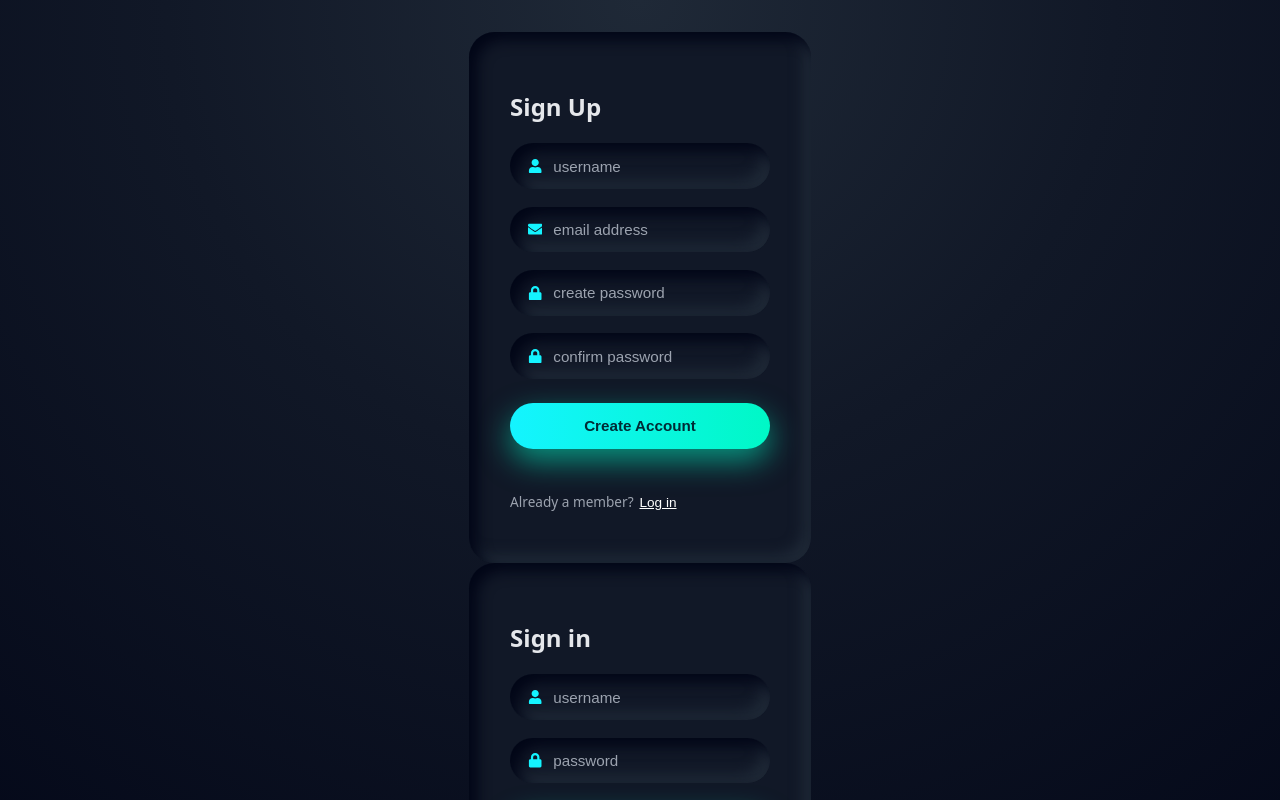
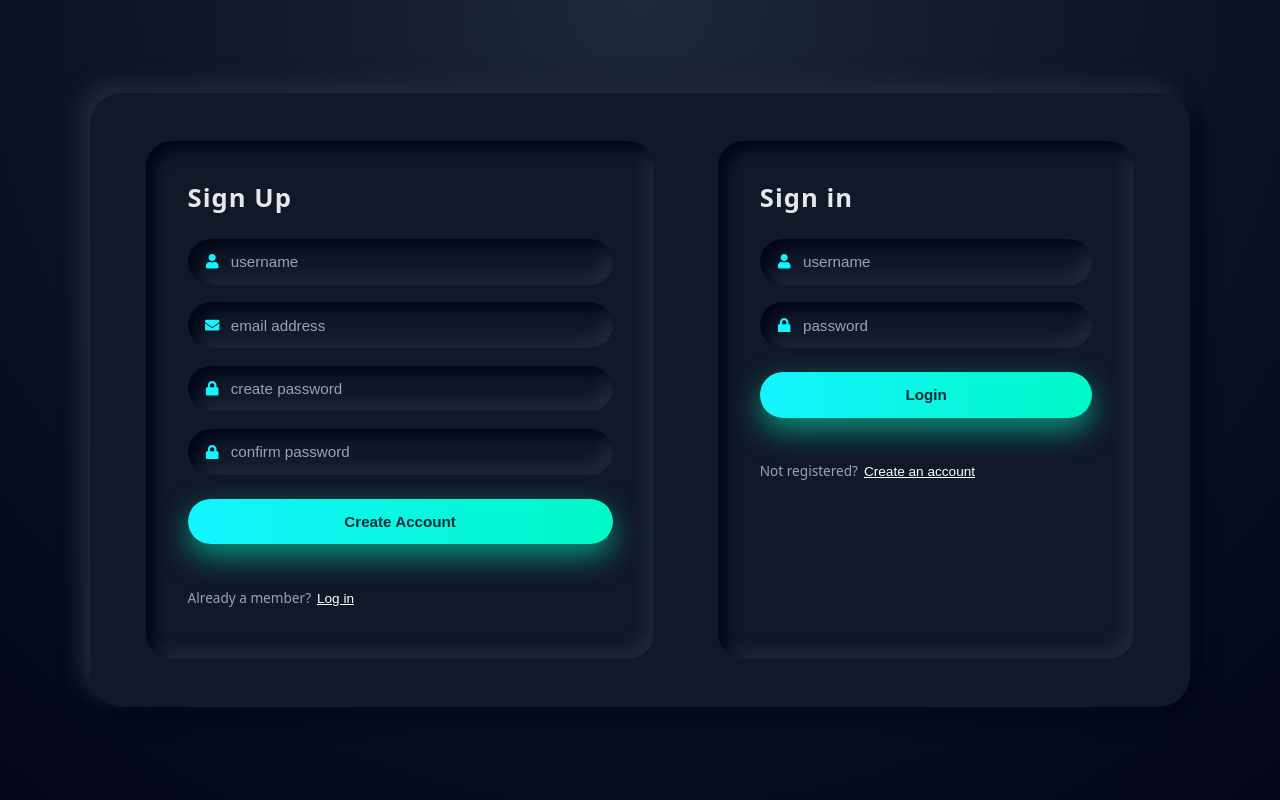
Before and after one commit to Officialw0z/meetup, a React (Vite) app in the folder client/: page / in a window 1280 px wide. Shown: the top 800 px of the page. Built offline with nearby package versions, Linux system fonts and the light colour scheme.

Commit message:
Auth layout fix: Sign up + Sign in sida vid sida

```diff
--- a/client/src/App.jsx
+++ b/client/src/App.jsx
@@ -1,10 +1,13 @@
 // src/App.js
 import React from "react";
 import AuthPage from "./components/AuthPage.jsx";
+import MeetupList from "./components/MeetupsPage.jsx";
 import "./index.css";
 
 function App() {
   return <AuthPage />;
+  return <MeetupList />;
+
 }
 
 export default App;
--- a/client/src/components/AuthPage.jsx
+++ b/client/src/components/AuthPage.jsx
@@ -1,3 +1,4 @@
+
 import React from "react";
 import "../styles/AuthPage.scss";
 import { FaUser, FaLock, FaEnvelope } from "react-icons/fa";
@@ -5,10 +6,10 @@ import { FaUser, FaLock, FaEnvelope } from "react-icons/fa";
 const AuthPage = () => {
   return (
     <div className="auth">
-      <div className="authwrapper">
+      <div className="auth__wrapper">
         {/* SIGN UP */}
         <div className="auth-card auth-card--left">
-          <h2 className="auth-cardtitle">Sign Up</h2>
+          <h2 className="auth-card__title">Sign Up</h2>
 
           <form className="auth-form">
             <div className="auth-input">
@@ -48,9 +49,10 @@ const AuthPage = () => {
             </p>
           </form>
         </div>
+
         {/* SIGN IN */}
         <div className="auth-card auth-card--right">
-          <h2 className="auth-cardtitle">Sign in</h2>
+          <h2 className="auth-card__title">Sign in</h2>
 
           <form className="auth-form">
             <div className="auth-input">
@@ -71,7 +73,7 @@ const AuthPage = () => {
               Login
             </button>
 
-            <p className="auth-cardfooter">
+            <p className="auth-card__footer">
               Not registered? <button type="button">Create an account</button>
             </p>
           </form>
```
